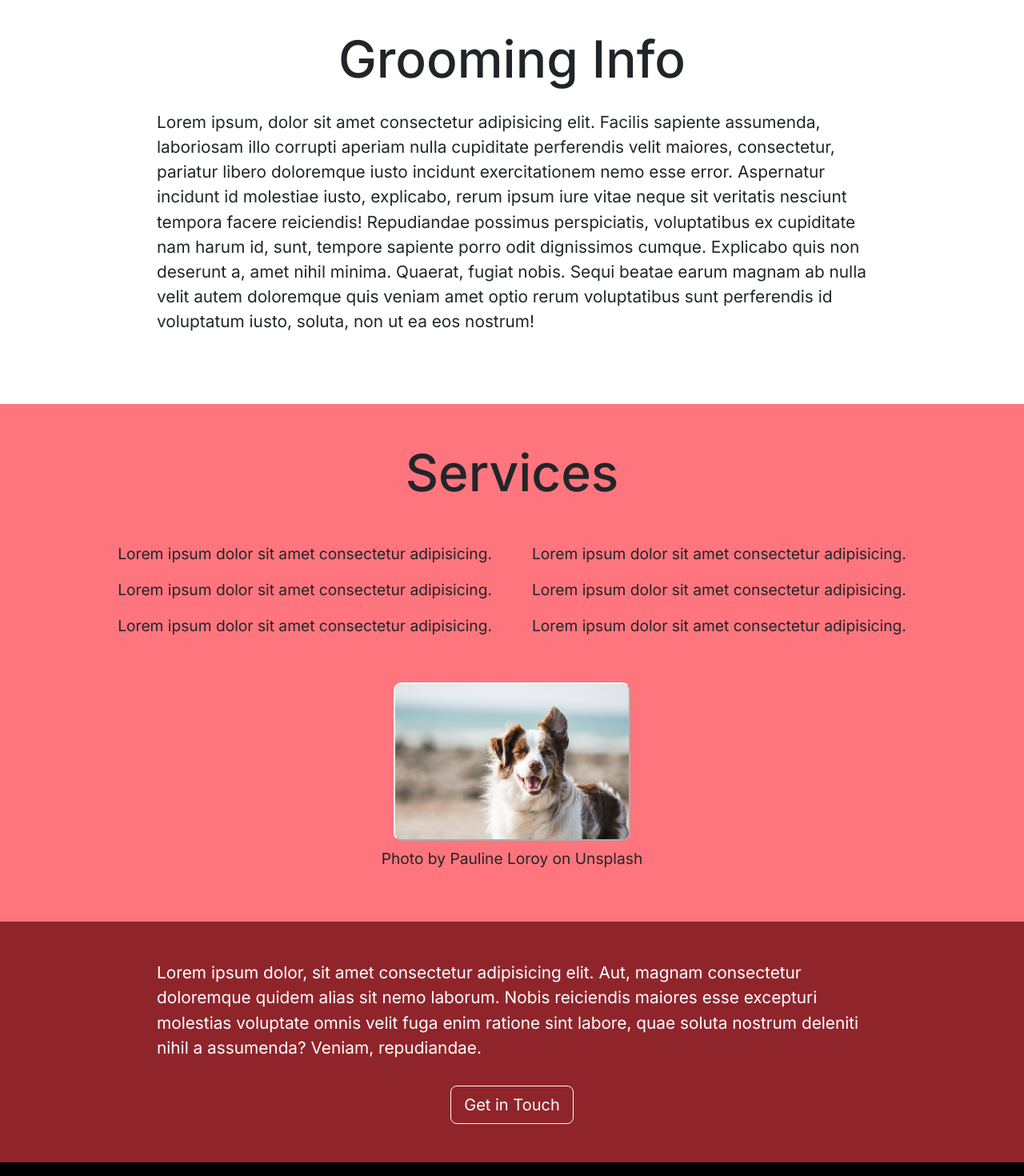
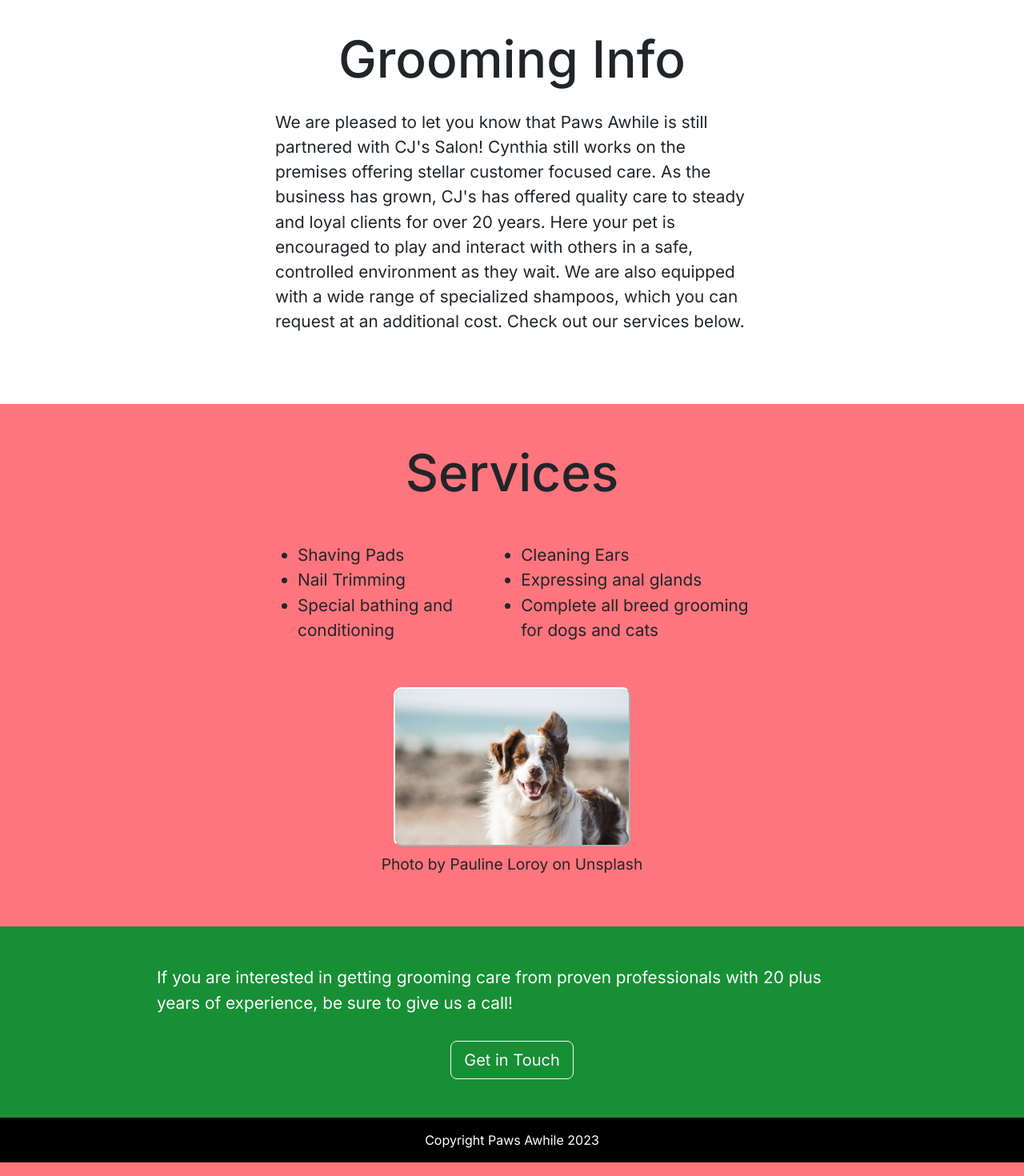
Before and after one commit to MatchaSage/pawsawhile, a React (Vite) app: page /Grooming in a window 1280 px wide. Shown: the part 740-2210 px from the top of the page at 80% size. Built offline with nearby package versions, Linux system fonts and the light colour scheme.

Commit message:
Styling changes in grooming

```diff
--- a/src/App.css
+++ b/src/App.css
@@ -9,6 +9,10 @@ body {
 
 p {
   font-size: 1.2rem;
+}
+
+img {
+  border-radius: 10px;
 }
 
 :root {
@@ -260,7 +264,12 @@ footer {
   font-size: 4rem;
 }
 
+.grooming-para-text {
+  max-width: 900px;
+}
+
 .services-container {
+  max-width: 600px;
   gap: 50px;
 }
 
@@ -282,7 +291,7 @@ a {
 }
 
 .proposition-container {
-  background-color: #8f252b;
+  background-color: #178f35;
 }
 
 .business-proposition-text {
--- a/src/components/grooming/GroomingInfo.jsx
+++ b/src/components/grooming/GroomingInfo.jsx
@@ -6,19 +6,16 @@ export default function groomingInfo() {
       <h1 className="grooming-info--header-text container d-flex justify-content-center align-items-center pt-2">
         Grooming Info
       </h1>
-      <div className="grooming-info--paragraph-container w-75">
+      <div className="grooming-info--paragraph-container w-50">
         <p className="lead pb-4 grooming-para-text">
-          Lorem ipsum, dolor sit amet consectetur adipisicing elit. Facilis
-          sapiente assumenda, laboriosam illo corrupti aperiam nulla cupiditate
-          perferendis velit maiores, consectetur, pariatur libero doloremque
-          iusto incidunt exercitationem nemo esse error. Aspernatur incidunt id
-          molestiae iusto, explicabo, rerum ipsum iure vitae neque sit veritatis
-          nesciunt tempora facere reiciendis! Repudiandae possimus perspiciatis,
-          voluptatibus ex cupiditate nam harum id, sunt, tempore sapiente porro
-          odit dignissimos cumque. Explicabo quis non deserunt a, amet nihil
-          minima. Quaerat, fugiat nobis. Sequi beatae earum magnam ab nulla
-          velit autem doloremque quis veniam amet optio rerum voluptatibus sunt
-          perferendis id voluptatum iusto, soluta, non ut ea eos nostrum!
+          We are pleased to let you know that Paws Awhile is still partnered
+          with CJ's Salon! Cynthia still works on the premises offering stellar
+          customer focused care. As the business has grown, CJ's has offered
+          quality care to steady and loyal clients for over 20 years. Here your
+          pet is encouraged to play and interact with others in a safe,
+          controlled environment as they wait. We are also equipped with a wide
+          range of specialized shampoos, which you can request at an additional
+          cost. Check out our services below.
         </p>
       </div>
     </div>
--- a/src/components/grooming/GroomingProposition.jsx
+++ b/src/components/grooming/GroomingProposition.jsx
@@ -4,11 +4,8 @@ export default function groomingProposition() {
   return (
     <div className="proposition-container d-flex flex-column align-items-center pt-5 pb-5 p-5">
       <p className="business-proposition-text w-75 pb-3 grooming-para-text">
-        Lorem ipsum dolor, sit amet consectetur adipisicing elit. Aut, magnam
-        consectetur doloremque quidem alias sit nemo laborum. Nobis reiciendis
-        maiores esse excepturi molestias voluptate omnis velit fuga enim ratione
-        sint labore, quae soluta nostrum deleniti nihil a assumenda? Veniam,
-        repudiandae.
+        If you are interested in getting grooming care from proven professionals
+        with 20 plus years of experience, be sure to give us a call!
       </p>
       <a className="btn btn-outline-light btn-lg" href="#!" role="button">
         Get in Touch
--- a/src/components/grooming/GroomingServices.jsx
+++ b/src/components/grooming/GroomingServices.jsx
@@ -3,19 +3,23 @@ import dogPic from "../../images/dog-beach.jpg";
 
 export default function groomingServices() {
   return (
-    <div className="grooming-services-container d-flex flex-column align-items-center pt-5 p-5">
+    <div className="grooming-services-container d-flex flex-column align-items-center p-5">
       <h1 className="grooming-services--header-text">Services</h1>
-      <div className="services-container  d-flex flex-row">
-        <div className="services-container--one d-flex flex-column grooming-para-text">
-          <p>Lorem ipsum dolor sit amet consectetur adipisicing.</p>
-          <p>Lorem ipsum dolor sit amet consectetur adipisicing.</p>
-          <p>Lorem ipsum dolor sit amet consectetur adipisicing.</p>
+      <div className="services-container  d-flex flex-row w-100 justify-content-center">
+        <div className="services-container--one d-flex flex-column align-items-start grooming-para-text">
+          <ul>
+            <li>Shaving Pads</li>
+            <li>Nail Trimming</li>
+            <li>Special bathing and conditioning</li>
+          </ul>
         </div>
 
-        <div className="services-container--two d-flex flex-column grooming-para-text">
-          <p>Lorem ipsum dolor sit amet consectetur adipisicing.</p>
-          <p>Lorem ipsum dolor sit amet consectetur adipisicing.</p>
-          <p>Lorem ipsum dolor sit amet consectetur adipisicing.</p>
+        <div className="services-container--two d-flex flex-column grooming-para-text align-items-start ">
+          <ul>
+            <li>Cleaning Ears</li>
+            <li>Expressing anal glands</li>
+            <li>Complete all breed grooming for dogs and cats</li>
+          </ul>
         </div>
       </div>
       <div className="picture-container d-flex flex-column align-items-center">
```
